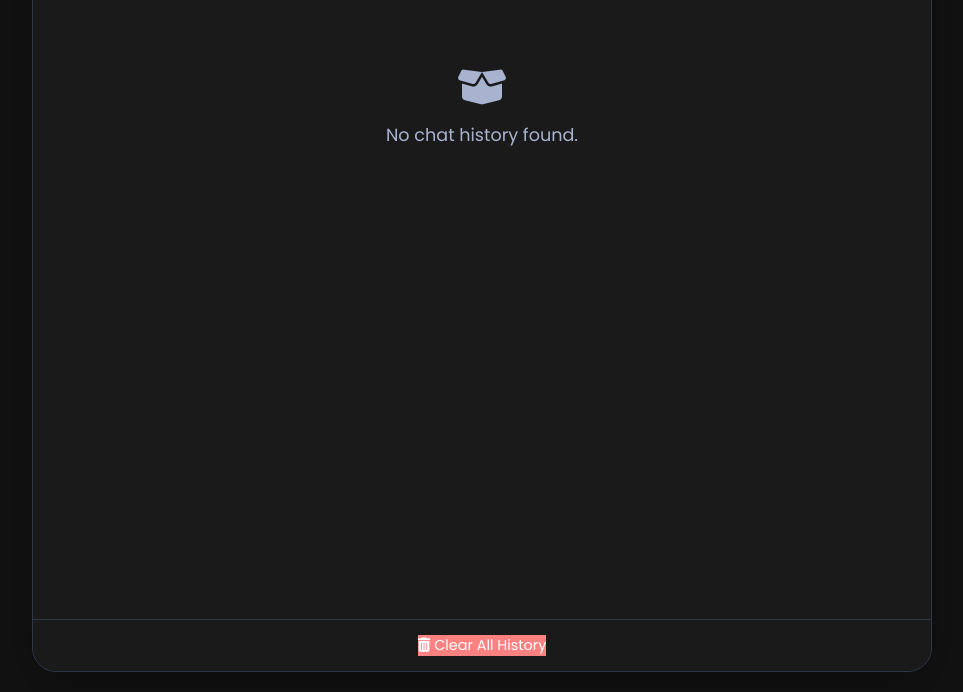
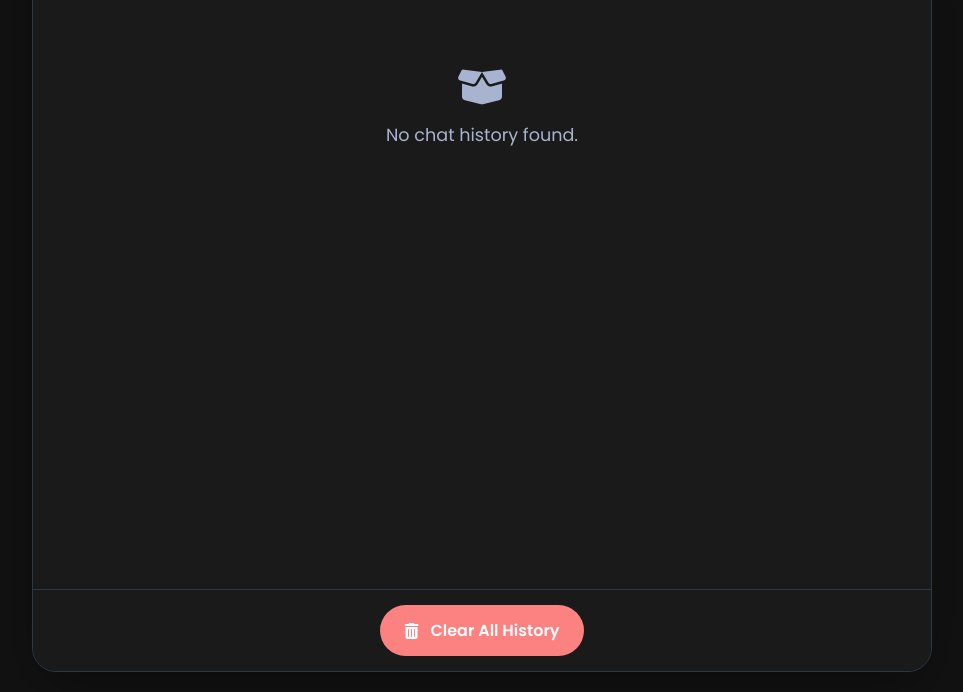
Before and after one commit to Lakhan-Gurjar/System_Design_Hackathon_Rohit_Negi_AI_Chatbot, a website: page index.html in a window 1280 px wide. Both pictures are taken after a click on the link "History". Shown: the part 108-800 px from the top of the page, without its empty margins (158-1121 px from the left). Drawn offline with Linux system fonts and the light colour scheme.

Commit message:
updated index.html and style.css

```diff
--- a/index.html
+++ b/index.html
@@ -1,5 +1,6 @@
 <!DOCTYPE html>
 <html lang="en" data-theme="dark">
+
 <head>
     <meta charset="UTF-8">
     <meta name="viewport" content="width=device-width, initial-scale=1.0">
@@ -14,6 +15,7 @@
     <!-- Your Custom Stylesheet -->
     <link rel="stylesheet" href="style.css">
 </head>
+
 <body>
 
     <!-- Main Chat View -->
@@ -21,12 +23,16 @@
         <div class="chatbot-container">
             <aside class="media-panel">
                 <h2>About Rohit</h2>
-                <div class="profile-photo"><img id="rohit-photo" src="./Screenshot 2025-06-08 024537.png" alt="Rohit Negi"></div>
+                <div class="profile-photo"><img id="rohit-photo" src="./Screenshot 2025-06-08 024537.png"
+                        alt="Rohit Negi"></div>
                 <div class="profile-video">
                     <video id="rohit-video" autoplay loop controls>
                         <source src="./Welcome…..mp4" type="video/mp4">
                     </video>
                 </div>
+                <footer class="chat-footer">
+                    <a id="history-link"><i class="fa-solid fa-clock-rotate-left"></i> History</a>
+                </footer>
             </aside>
             <main class="chat-panel">
                 <header class="chat-header">
@@ -39,14 +45,13 @@
                 </header>
                 <div class="chat-window" id="chat-window"></div>
                 <div class="chat-input-area">
-                    <input type="text" id="chat-input" placeholder="Ask me about Rohit or use the mic..." autocomplete="off">
-                    <button id="mic-btn" class="action-btn" title="Use Voice Input"><i class="fa-solid fa-microphone"></i></button>
-                    <button id="send-btn" class="action-btn" title="Send Message"><i class="fa-solid fa-paper-plane"></i></button>
+                    <input type="text" id="chat-input" placeholder="Ask me about Rohit or use the mic..."
+                        autocomplete="off">
+                    <button id="mic-btn" class="action-btn" title="Use Voice Input"><i
+                            class="fa-solid fa-microphone"></i></button>
+                    <button id="send-btn" class="action-btn" title="Send Message"><i
+                            class="fa-solid fa-paper-plane"></i></button>
                 </div>
-                <footer class="chat-footer">
-                    <a id="history-link"><i class="fa-solid fa-clock-rotate-left"></i> History</a>
-                    <a onclick="alert('Settings feature coming soon!')"><i class="fa-solid fa-gear"></i> Settings</a>
-                </footer>
             </main>
         </div>
     </div>
@@ -61,8 +66,11 @@
                 </div>
             </header>
             <div class="history-list" id="history-list"></div>
-             <footer class="chat-footer">
-                <button id="clear-history-btn"><i class="fa-solid fa-trash-can"></i> Clear All History</button>
+            <footer class="chat-footer">
+                <button id="clear-history-btn" type="button" class="smooth-btn">
+                    <i class="fa-solid fa-trash-can" aria-hidden="true"></i>
+                    <span>Clear All History</span>
+                </button>
             </footer>
         </div>
     </div>
@@ -71,4 +79,5 @@
     <script src="script.js"></script>
 
 </body>
+
 </html>
--- a/style.css
+++ b/style.css
@@ -21,7 +21,7 @@
 
 /* --- Base & Layout --- */
 * { margin: 0; padding: 0; box-sizing: border-box; }
-html, body { height: 100%; overflow: hidden; }
+html, body { width: 100%; height: 100%; overflow: hidden; }
 body { font-family: 'Poppins', sans-serif; background-color: var(--bg-primary); color: var(--text-primary); display: flex; justify-content: center; align-items: center; transition: background-color 0.4s, color 0.4s; }
 .view { width: 100%; height: 100%; display: none; justify-content: center; align-items: center; padding: 20px; animation: fadeIn 0.6s cubic-bezier(0.16, 1, 0.3, 1); }
 .view.active { display: flex; }
@@ -69,9 +69,49 @@ body { font-family: 'Poppins', sans-serif; background-color: var(--bg-primary);
 .action-btn:disabled { background-color: var(--text-secondary); cursor: not-allowed; transform: scale(1); box-shadow: none; }
 #mic-btn.listening { animation: pulseGlow 1.5s infinite ease-in-out; }
 
-.chat-footer { padding: 15px 30px; background-color: var(--bg-secondary); border-top: 1px solid var(--border-color); text-align: center; transition: all 0.4s; font-size: 0.9rem; }
+.chat-footer { padding: 15px 30px; background-color: var(--bg-secondary); border-top: 1px solid var(--border-color); text-align: center; transition: all 0.4s; font-size: 1rem; }
 .chat-footer a, .chat-footer button { color: var(--text-secondary); text-decoration: none; margin: 0 15px; transition: color 0.3s; cursor: pointer; background: none; border: none; font-family: 'Poppins', sans-serif; font-size: inherit; }
 .chat-footer a:hover, .chat-footer button:hover { color: var(--accent-color); }
+
+/* --- The Smooth Button --- */
+.smooth-btn {
+    /* Reset and Basic Styling */
+    border: none;
+    background-color: #e65c5c; /* A soft red for a destructive action */
+    color: white;
+    padding: 0.8em 1.5em;
+    border-radius: 50px; /* Fully rounded corners */
+    font-family: sans-serif;
+    font-size: 1rem;
+    font-weight: bold;
+    cursor: pointer;
+
+    /* Flexbox for aligning icon and text */
+    display: inline-flex;
+    align-items: center;
+    gap: 0.75em; /* Space between icon and text */
+
+    /* The "Smoothness" Magic! */
+    transition: transform 0.2s ease-in-out, box-shadow 0.2s ease-in-out, background-color 0.2s ease-in-out;
+}
+
+/* --- Interactive States --- */
+.smooth-btn:hover {
+    background-color: #d94b4b; /* Slightly darker on hover */
+    transform: translateY(-3px); /* Lifts the button up */
+    box-shadow: 0 4px 12px rgba(0, 0, 0, 0.2); /* Adds a soft shadow */
+}
+
+.smooth-btn:active {
+    transform: translateY(0); /* Pushes the button back down */
+    box-shadow: 0 2px 4px rgba(0, 0, 0, 0.15); /* Reduces the shadow */
+}
+
+/* For keyboard navigation accessibility */
+.smooth-btn:focus-visible {
+    outline: 3px solid #007bff;
+    outline-offset: 3px;
+}
 
 /* --- History View --- */
 .history-container { width: 100%; max-width: 900px; height: 95vh; max-height: 900px; background-color: var(--bg-secondary); border-radius: 24px; box-shadow: 0 20px 60px -10px var(--shadow-color); border: 1px solid var(--border-color); display: flex; flex-direction: column; overflow: hidden; }
```
